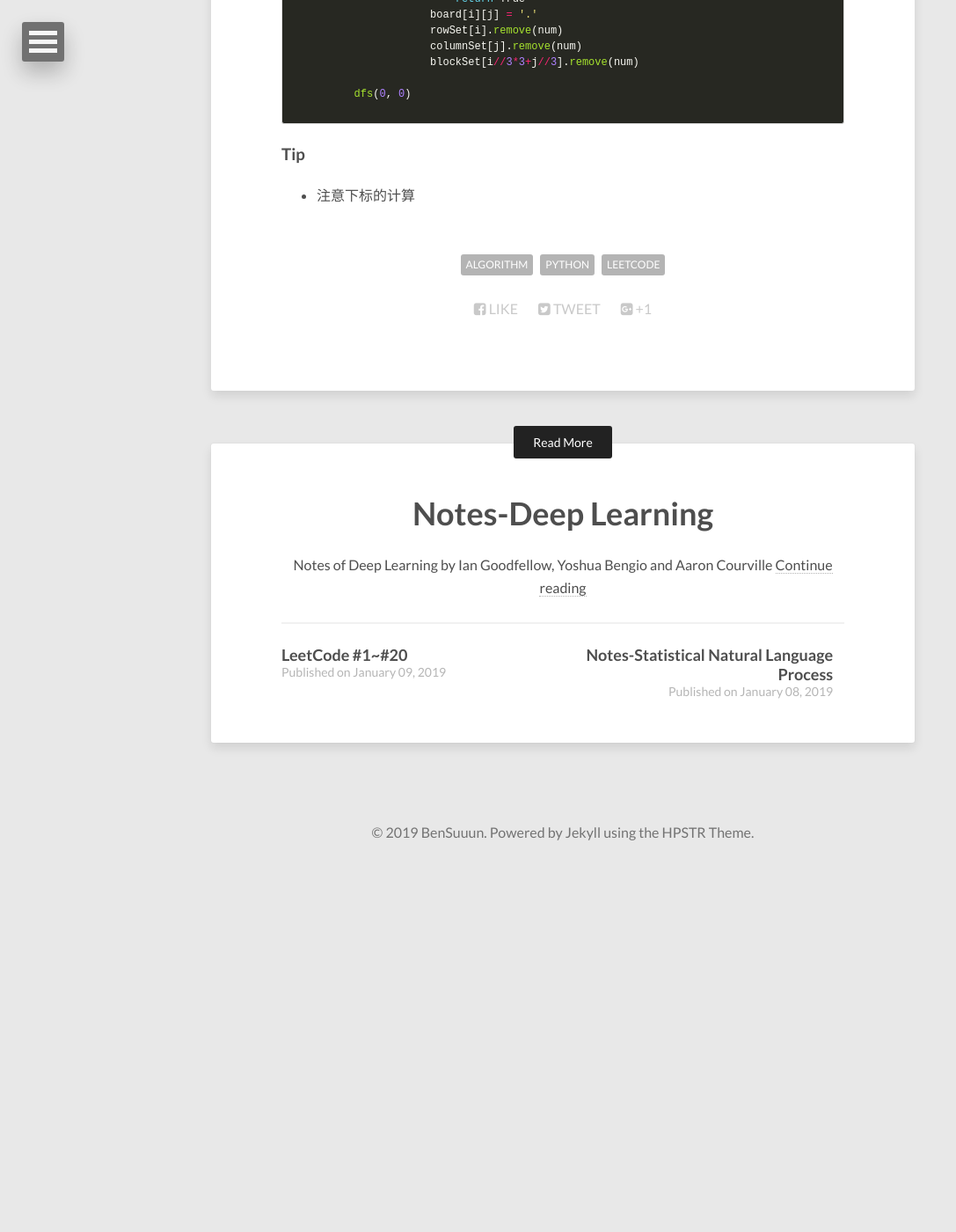
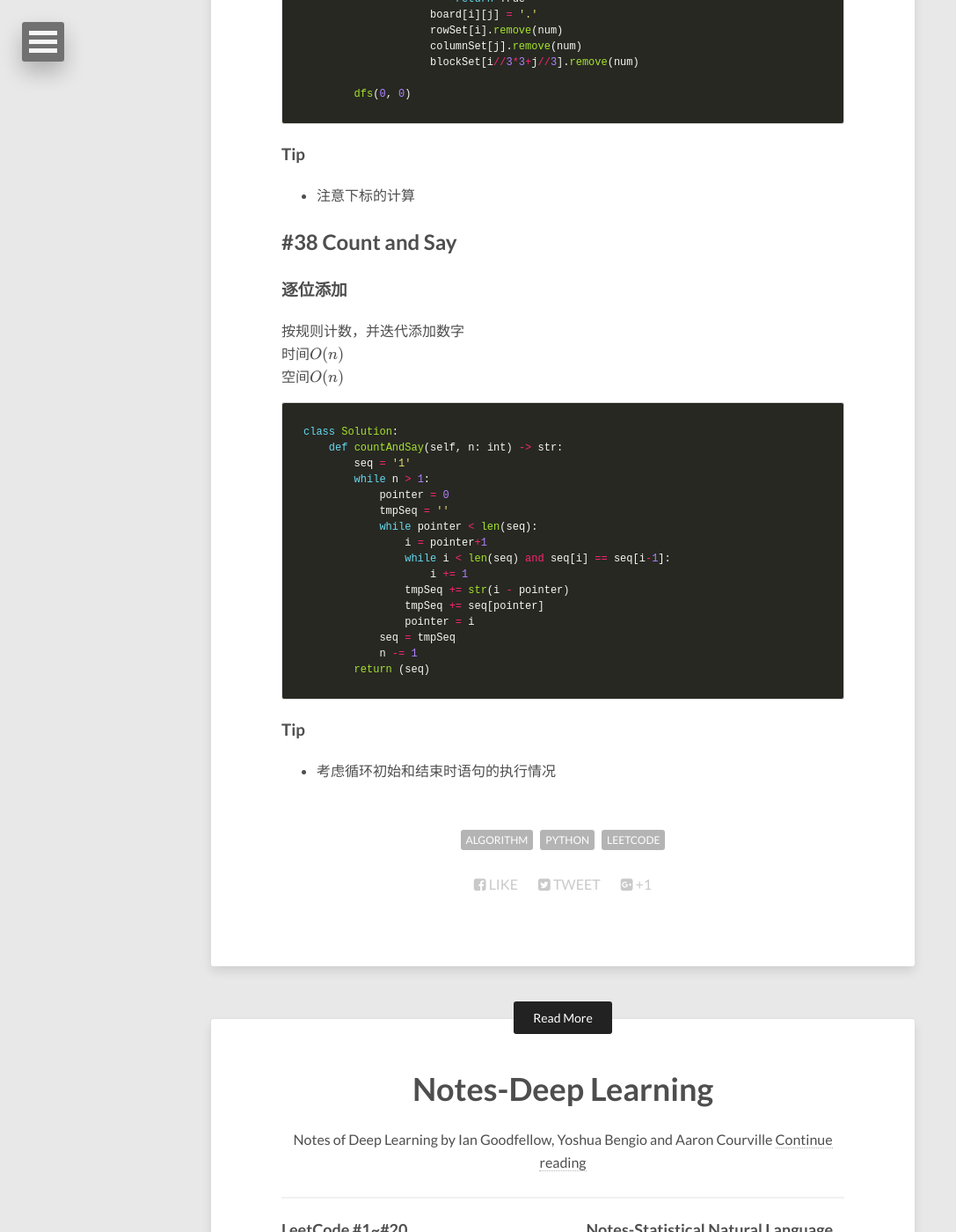
Before and after one commit to Wangbin-Sun/wangbin-sun.github.io, a Jekyll site: the page built from _posts/2019-03-09-leetcode-21-to-40.md, in a window 1280 px wide and 1400 px high, scrolled down 16462 px. Shown: the whole window at 88% size, without its empty margins (0-1087 px from the left). Built offline with Jekyll 4.4.1, drawn with Linux system fonts in a browser that asks for light colours; nearby versions of some CDN libraries; formulas are drawn with MathJax 3; before the commit the page ends 17449 px from its top, so only the background shows below that.

Commit message:
Update Leetcode to #38

````diff
--- a/_posts/2019-03-09-leetcode-21-to-40.md
+++ b/_posts/2019-03-09-leetcode-21-to-40.md
@@ -715,3 +715,31 @@ class Solution:
 
 ### Tip
 * 注意下标的计算
+
+## #38 Count and Say
+
+### 逐位添加
+按规则计数，并迭代添加数字
+时间$O(n)$
+空间$O(n)$
+```python
+class Solution:
+    def countAndSay(self, n: int) -> str:
+        seq = '1'
+        while n > 1:
+            pointer = 0
+            tmpSeq = ''
+            while pointer < len(seq):
+                i = pointer+1
+                while i < len(seq) and seq[i] == seq[i-1]:
+                    i += 1
+                tmpSeq += str(i - pointer)
+                tmpSeq += seq[pointer]
+                pointer = i
+            seq = tmpSeq
+            n -= 1
+        return (seq)
+```
+
+### Tip
+* 考虑循环初始和结束时语句的执行情况
````
